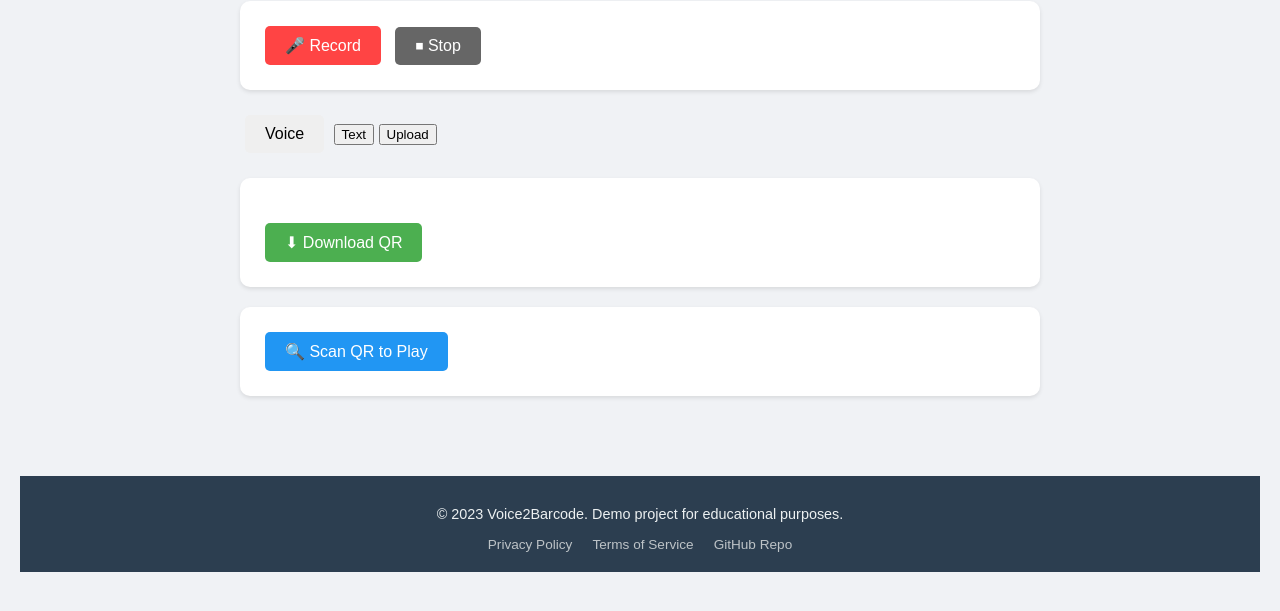
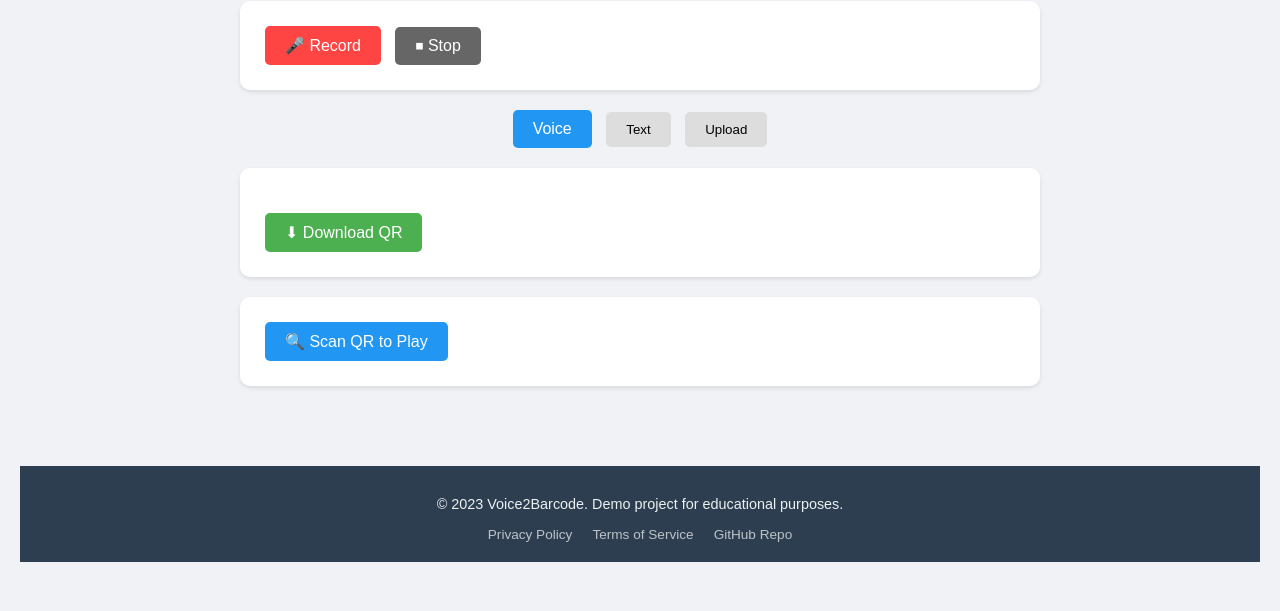
Before and after one commit to Drkimogad/Voice2Barcode, a plain HTML site: page index.html in a window 1280 px wide. Shown: the part 99-710 px from the top of the page. Drawn offline with Linux system fonts and the light colour scheme.

Commit message:
Update styles.css

```diff
--- a/styles.css
+++ b/styles.css
@@ -90,3 +90,33 @@ body {
 .footer-link:hover {
     color: #3498db;
 }
+
+/* Add to styles.css */
+.input-switch {
+    margin: 20px 0;
+    text-align: center;
+}
+
+.mode-btn {
+    padding: 10px 20px;
+    margin: 0 5px;
+    background: #ddd;
+    border: none;
+    border-radius: 5px;
+    cursor: pointer;
+}
+
+.mode-btn.active {
+    background: #2196F3;
+    color: white;
+}
+
+textarea {
+    width: 100%;
+    height: 100px;
+    padding: 10px;
+    margin: 10px 0;
+    border: 1px solid #ddd;
+    border-radius: 4px;
+    resize: vertical;
+}
```
